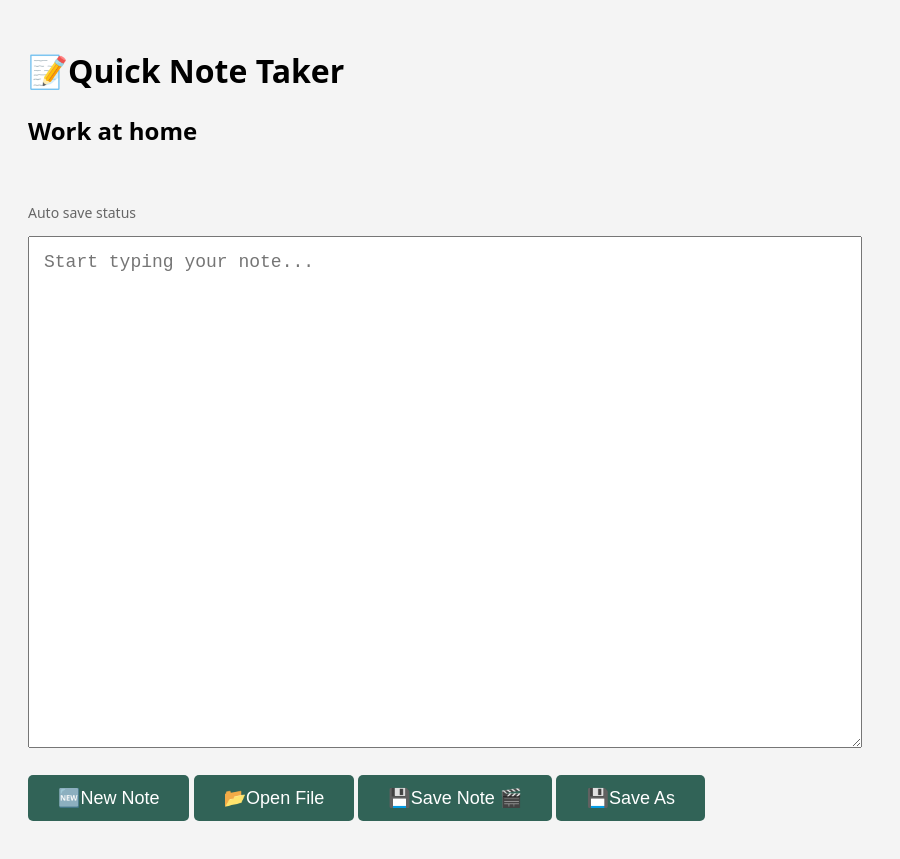
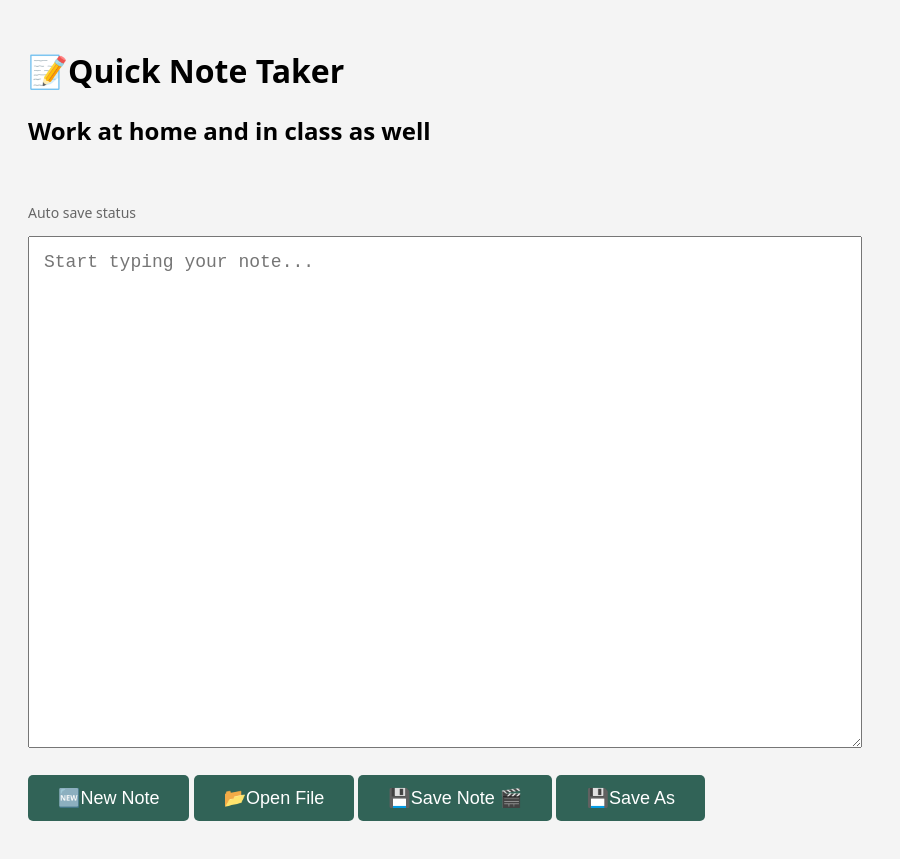
Before and after one commit to rejina123420/quick-note-taker-3, an Electron app: page index.html in a window 900 px wide. Drawn offline with Linux system fonts and the light colour scheme; no server answers.

Commit message:
changed the index file

```diff
--- a/index.html
+++ b/index.html
@@ -30,7 +30,7 @@
 
 <body>
     <h1>📝Quick Note Taker</h1>
-    <h2>Work at home</h2>
+    <h2>Work at home and in class as well</h2>
     <br>
     <p id="save_status" style="font-size: 14px; color: #666;">Auto save status</p>
     <textarea id="note" placeholder="Start typing your note..."></textarea>
```
